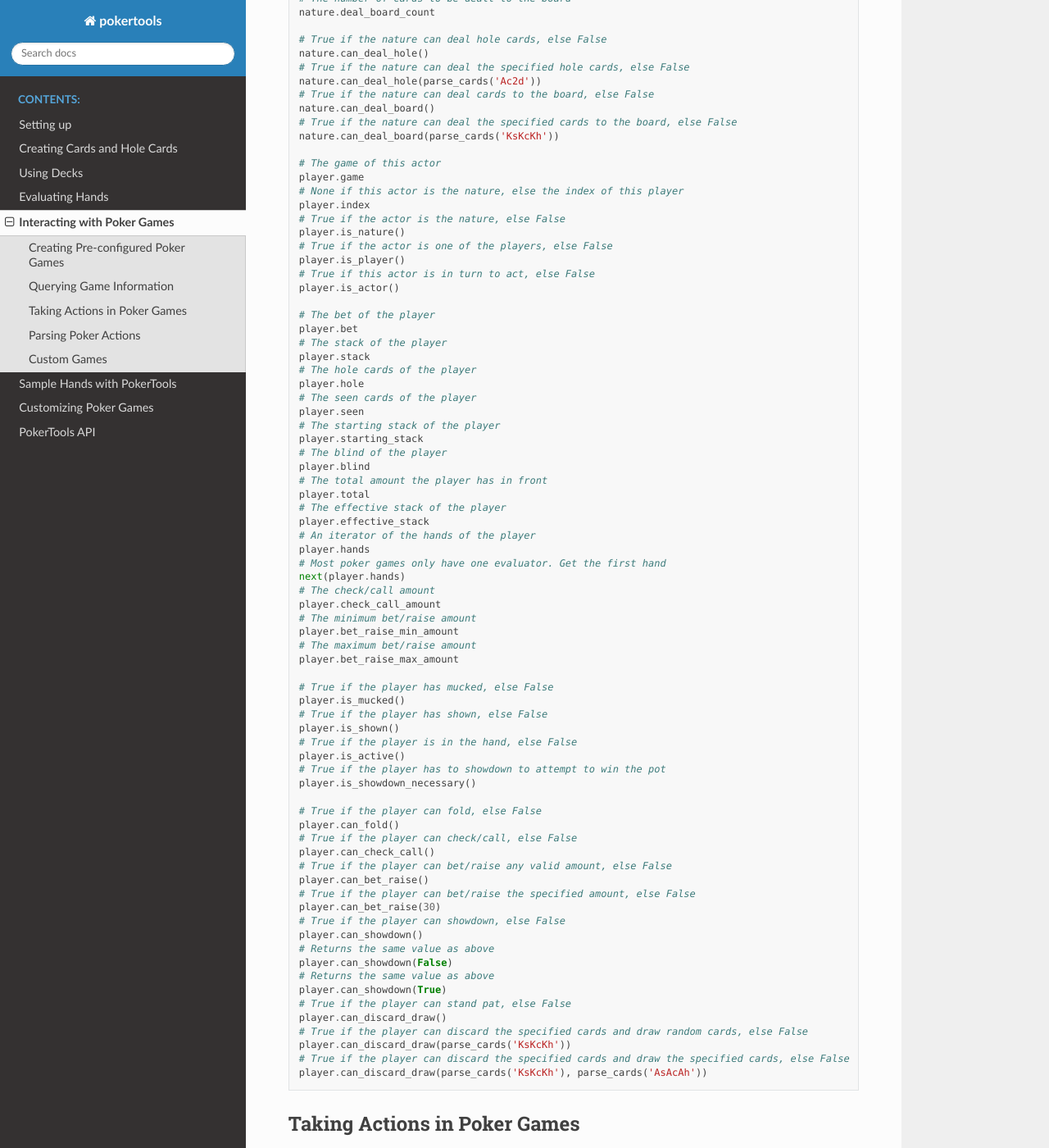
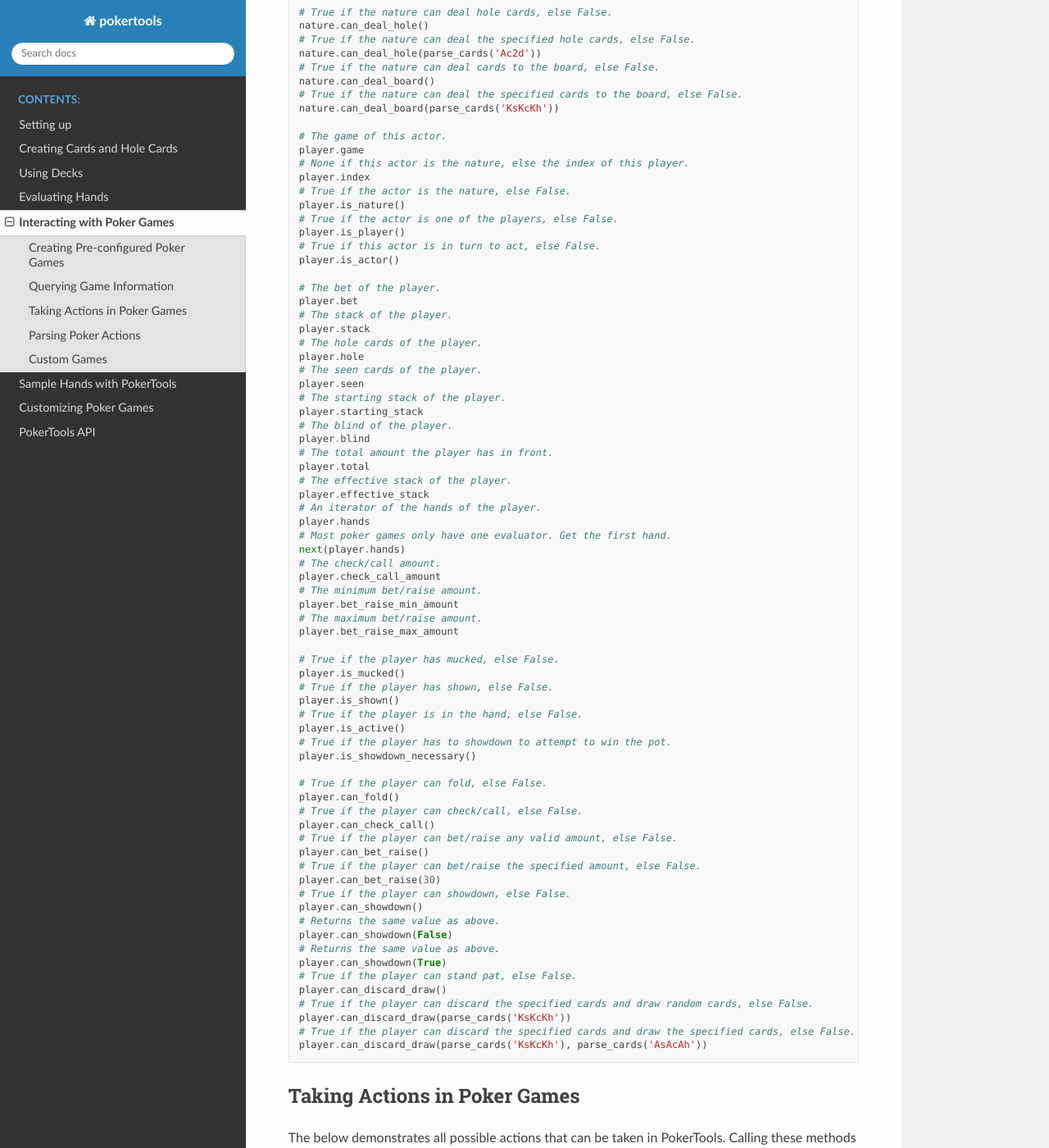
Before and after one commit to uoftcprg/pokerkit, a Sphinx documentation site: the page built from docs/source/games.rst, in a window 1280 px wide and 1400 px high, scrolled down 3703 px. Shown: the whole window at 82% size. Built offline with Sphinx 7.4.7 and the Read the Docs theme 2.0.0, drawn with Linux system fonts in a browser that asks for light colours; some of the changed text lies outside the part shown.

Commit message:
Updated documentations

```diff
--- a/docs/source/games.rst
+++ b/docs/source/games.rst
@@ -99,20 +97,20 @@
 
    from pokertools import *
 
-   # An ante of 1
+   # An ante of 1.
    ante = 1
-   # A button blind of 2
+   # A button blind of 2.
    blinds = 0, 0, 0, 0, 0, 2
-   # Example starting stacks of a 6-max poker game
+   # Example starting stacks of a 6-max poker game.
    starting_stacks = 200, 200, 300, 200, 100, 150
 
-   # Create a No-Limit Short-Deck Hold'em game
+   # Create a No-Limit Short-Deck Hold'em game.
    nls = NoLimitShortDeckHoldEm(Stakes(ante, blinds), starting_stacks)
 
-   # A button blind of 2
+   # A button blind of 2.
    blinds = {5: 2}
 
-   # Create a No-Limit Short-Deck Hold'em game
+   # Create a No-Limit Short-Deck Hold'em game.
    nls = NoLimitShortDeckHoldEm(Stakes(ante, blinds), starting_stacks)
 
 You can even pass a dictionary as the blinds.
@@ -131,146 +129,146 @@
 
    from pokertools import *
 
-   # Create a no-limit Texas hold'em game
+   # Create a no-limit Texas hold'em game.
    game = NoLimitTexasHoldEm(Stakes(0, (1, 2)), (200, 200, 200))
 
-   # Get the nature
+   # Get the nature.
    nature = game.nature
-   # Get the players
+   # Get the players.
    game.players
-   # Get the first player
+   # Get the first player.
    player = game.players[0]
-   # True if the game is terminal, else False
+   # True if the game is terminal, else False.
    game.is_terminal()
-   # Get the current actor (either None, the nature or one of the players)
+   # Get the current actor (either None, the nature or one of the players).
    game.actor
 
-   # The limit of the game
+   # The limit of the game.
    game.limit
-   # The definition of the game
+   # The definition of the game.
    game.definition
-   # The stakes of the game
+   # The stakes of the game.
    game.stakes
-   # The starting stacks of the game
+   # The starting stacks of the game.
    game.starting_stacks
-   # The stages of the game
+   # The stages of the game.
    game.stages
-   # The evaluators of the game
+   # The evaluators of the game.
    game.evaluators
-   # The deck of the game
+   # The deck of the game.
    game.deck
-   # The ante of the game
+   # The ante of the game.
    game.ante
-   # The blinds of the game
+   # The blinds of the game.
    game.blinds
-   # The small_bet of the game
+   # The small_bet of the game.
    game.small_bet
-   # The big_bet of the game
+   # The big_bet of the game.
    game.big_bet
-   # The muck of the game
+   # The muck of the game.
    game.muck
-   # The pot of the game
+   # The pot of the game.
    game.pot
-   # The board of the game
+   # The board of the game.
    game.board
-   # The current stage of the game
+   # The current stage of the game.
    game.stage
-   # The side pots of the game
+   # The side pots of the game.
    game.side_pots
 
-   # The game of this actor
+   # The game of this actor.
    nature.game
-   # None if this actor is the nature, else the index of this player
+   # None if this actor is the nature, else the index of this player.
    nature.index
-   # True if the actor is the nature, else False
+   # True if the actor is the nature, else False.
    nature.is_nature()
-   # True if the actor is one of the players, else False
+   # True if the actor is one of the players, else False.
    nature.is_player()
-   # True if this actor is in turn to act, else False
+   # True if this actor is in turn to act, else False.
    nature.is_actor()
 
-   # The player to be dealt hole cards
+   # The player to be dealt hole cards.
    nature.deal_hole_player
-   # The number of hole cards to be dealt to each player
+   # The number of hole cards to be dealt to each player.
    nature.deal_hole_count
-   # The number of cards to be dealt to the board
+   # The number of cards to be dealt to the board.
    nature.deal_board_count
 
-   # True if the nature can deal hole cards, else False
+   # True if the nature can deal hole cards, else False.
    nature.can_deal_hole()
-   # True if the nature can deal the specified hole cards, else False
+   # True if the nature can deal the specified hole cards, else False.
    nature.can_deal_hole(parse_cards('Ac2d'))
-   # True if the nature can deal cards to the board, else False
+   # True if the nature can deal cards to the board, else False.
    nature.can_deal_board()
-   # True if the nature can deal the specified cards to the board, else False
+   # True if the nature can deal the specified cards to the board, else False.
    nature.can_deal_board(parse_cards('KsKcKh'))
 
-   # The game of this actor
+   # The game of this actor.
    player.game
-   # None if this actor is the nature, else the index of this player
+   # None if this actor is the nature, else the index of this player.
    player.index
-   # True if the actor is the nature, else False
+   # True if the actor is the nature, else False.
    player.is_nature()
-   # True if the actor is one of the players, else False
+   # True if the actor is one of the players, else False.
    player.is_player()
-   # True if this actor is in turn to act, else False
+   # True if this actor is in turn to act, else False.
    player.is_actor()
 
-   # The bet of the player
+   # The bet of the player.
    player.bet
-   # The stack of the player
+   # The stack of the player.
    player.stack
-   # The hole cards of the player
+   # The hole cards of the player.
    player.hole
-   # The seen cards of the player
+   # The seen cards of the player.
    player.seen
-   # The starting stack of the player
+   # The starting stack of the player.
    player.starting_stack
-   # The blind of the player
+   # The blind of the player.
    player.blind
-   # The total amount the player has in front
+   # The total amount the player has in front.
    player.total
-   # The effective stack of the player
+   # The effective stack of the player.
    player.effective_stack
-   # An iterator of the hands of the player
+   # An iterator of the hands of the player.
    player.hands
-   # Most poker games only have one evaluator. Get the first hand
+   # Most poker games only have one evaluator. Get the first hand.
    next(player.hands)
-   # The check/call amount
+   # The check/call amount.
    player.check_call_amount
-   # The minimum bet/raise amount
+   # The minimum bet/raise amount.
    player.bet_raise_min_amount
-   # The maximum bet/raise amount
+   # The maximum bet/raise amount.
    player.bet_raise_max_amount
 
-   # True if the player has mucked, else False
+   # True if the player has mucked, else False.
    player.is_mucked()
-   # True if the player has shown, else False
+   # True if the player has shown, else False.
    player.is_shown()
-   # True if the player is in the hand, else False
+   # True if the player is in the hand, else False.
    player.is_active()
-   # True if the player has to showdown to attempt to win the pot
+   # True if the player has to showdown to attempt to win the pot.
    player.is_showdown_necessary()
 
-   # True if the player can fold, else False
+   # True if the player can fold, else False.
    player.can_fold()
-   # True if the player can check/call, else False
+   # True if the player can check/call, else False.
    player.can_check_call()
-   # True if the player can bet/raise any valid amount, else False
+   # True if the player can bet/raise any valid amount, else False.
    player.can_bet_raise()
-   # True if the player can bet/raise the specified amount, else False
+   # True if the player can bet/raise the specified amount, else False.
    player.can_bet_raise(30)
-   # True if the player can showdown, else False
+   # True if the player can showdown, else False.
    player.can_showdown()
-   # Returns the same value as above
+   # Returns the same value as above.
    player.can_showdown(False)
-   # Returns the same value as above
+   # Returns the same value as above.
    player.can_showdown(True)
-   # True if the player can stand pat, else False
+   # True if the player can stand pat, else False.
    player.can_discard_draw()
-   # True if the player can discard the specified cards and draw random cards, else False
+   # True if the player can discard the specified cards and draw random cards, else False.
    player.can_discard_draw(parse_cards('KsKcKh'))
-   # True if the player can discard the specified cards and draw the specified cards, else False
+   # True if the player can discard the specified cards and draw the specified cards, else False.
    player.can_discard_draw(parse_cards('KsKcKh'), parse_cards('AsAcAh'))
 
 Taking Actions in Poker Games
```
Also changed, not shown: other parts of docs/source/games.rst (+56 -58 lines), docs/source/cards.rst (+16 -14 lines), docs/source/customizations.rst (+19 -15 lines), docs/source/decks.rst (+6 -6 lines), docs/source/evaluations.rst (+4 -4 lines).
